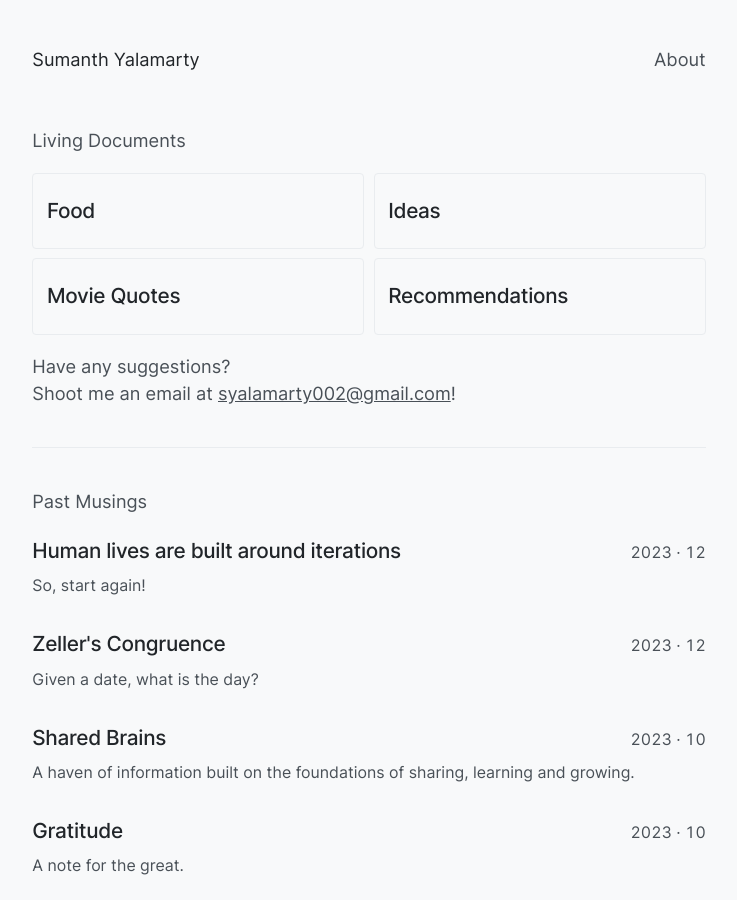
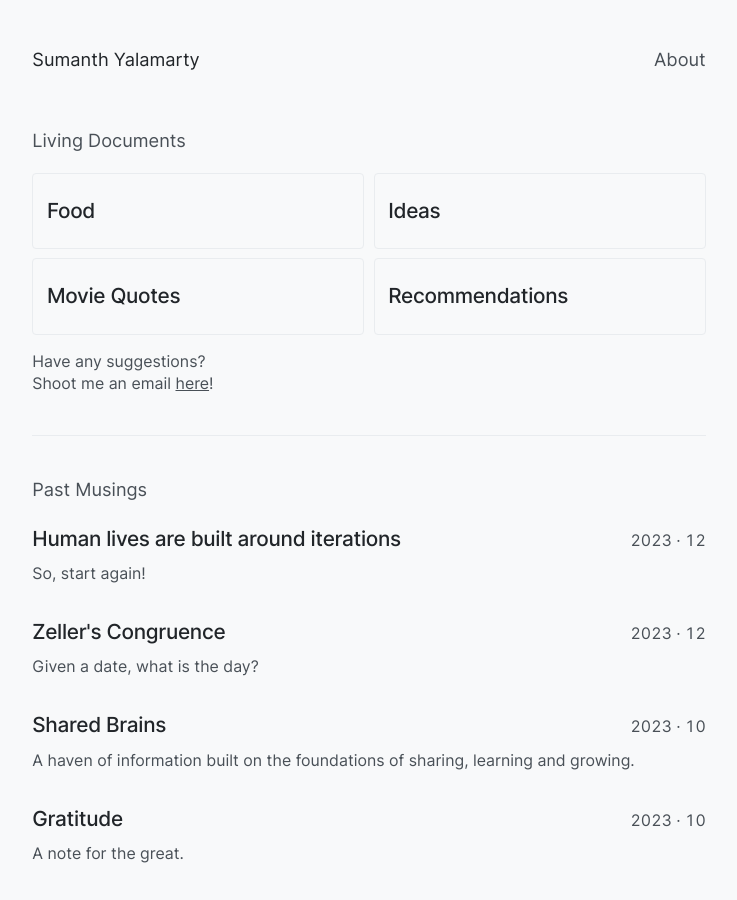
Before and after one commit to s7manth/digital-garden, a Jekyll site: the page built from _pages/index.md, in a window 1280 px wide and 900 px high. Shown: the whole window, without its empty margins (271-1008 px from the left). Built offline with Jekyll 4.4.1, drawn with Linux system fonts in a browser that asks for light colours.

Commit message:
clean email cta on index page

```diff
--- a/_pages/index.md
+++ b/_pages/index.md
@@ -43,10 +43,10 @@ permalink: /
 {% endfor %}
 </div>
 
-<p class="muted">
+<p class="muted small">
 Have any suggestions?
 <br>
-Shoot me an email at <a class="internal-link underline" href="mailto:syalamarty002@gmail.com?subject=Hey, Sumanth!">syalamarty002@gmail.com</a>!
+Shoot me an email <a class="internal-link underline" href="mailto:syalamarty002@gmail.com?subject=Hey, Sumanth!">here</a>!
 </p>
 
 <hr class="mn2 ms2">
```
